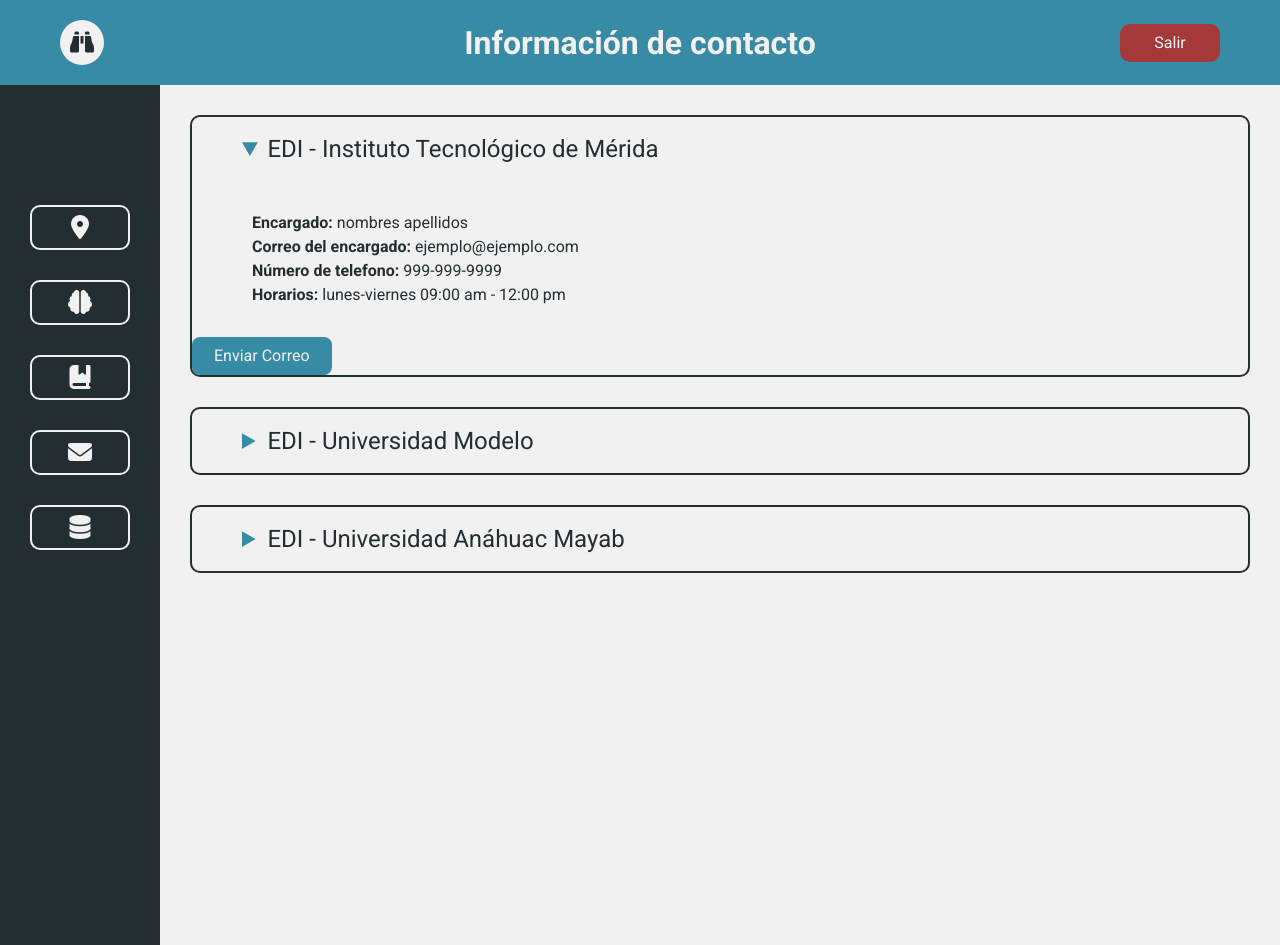
After one commit to DenilsonNM/3DPrinter-Explorer, a PHP site: page /php/main/main-correos.php in a window 1280 px wide, after a click on "EDI - Instituto Tecnológico de Mérida". The commit adds this page. Run offline with PHP 8.4, Linux system fonts and the light colour scheme; some libraries are stand-ins or nearby versions.

Commit message:
navegacion de main, con todos los modulos, ya en php y con menu

```diff
--- a/css/styles-main.css
+++ b/css/main/styles-main.css
@@ -37,6 +37,10 @@ button {
   cursor: pointer;
 }
 
+span {
+  font-weight: bold;
+}
+
 /* ---------------BOTONES--------------- */
 
 .button-1 {
@@ -65,7 +69,7 @@ button {
   color: var(--color-white);
   background-color: var(--color-blue);
   border: 2px var(--color-blue) solid;
-  border-radius: 10px;
+  border-radius: 8px;
   min-width: 100px;
 }
 
--- a/php/comparacion.php
+++ b/php/comparacion.php
@@ -13,18 +13,18 @@
     // }
 
     if (mysqli_num_rows($query) > 0) {
-        header("location: main/main.html");
+        header("location: main/main.php");
     } else {
         include("login.php");
     ?>
         <div class="alert-registro">
             <h1>Usuario o Contraseña Incorrecta</h1>
         </div>
-        <script>
+        <!-- <script>
             setTimeout(function() {
                 window.location.href = 'login.php';
             }, 5000);
-        </script>
+        </script> -->
     <?php
         exit;
     }
--- /dev/null
+++ b/php/main/main-correos.php
@@ -0,0 +1,62 @@
+<!DOCTYPE html>
+<html lang="en">
+
+<head>
+  <meta charset="UTF-8">
+  <meta name="viewport" content="width=device-width, initial-scale=1.0">
+  <title>3DPrinter Explorer 2024</title>
+  <link rel="stylesheet" href="../../css/main/styles-main.css">
+  <script src="https://kit.fontawesome.com/892bb677d3.js" crossorigin="anonymous"></script>
+</head>
+
+<body>
+
+  <header class="head-main">
+    <h1>Información de contacto</h1>
+    <a href="main.php" class="logo"><i class="fa-solid fa-binoculars"></i></a>
+    <a href="../../index.html" class="button-3" onclick="return confirm('¿Estás seguro de que desea salir?')">Salir</a>
+  </header>
+
+  <?php
+  include "menu.php";
+  ?>
+
+  <article class="arti-main">
+
+    <details class="arti-detail">
+      <summary class="arti-sumary">EDI - Instituto Tecnológico de Mérida</summary>
+      <div class="arti-sum-div">
+        <p><span>Encargado:</span> nombres apellidos</p>
+        <p><span>Correo del encargado:</span> ejemplo@ejemplo.com</p>
+        <p><span>Número de telefono:</span> 999-999-9999</p>
+        <p><span>Horarios:</span> lunes-viernes 09:00 am - 12:00 pm</p>
+      </div>
+      <a href="mailto:ejemplo@ejemplo.com" class="button-2">Enviar Correo</a>
+    </details>
+
+    <details class="arti-detail">
+      <summary class="arti-sumary">EDI - Universidad Modelo</summary>
+      <div class="arti-sum-div">
+        <p><span>Encargado:</span> nombres apellidos</p>
+        <p><span>Correo del encargado:</span> ejemplo@ejemplo.com</p>
+        <p><span>Número de telefono:</span> 999-999-9999</p>
+        <p><span>Horarios:</span> lunes-viernes 09:00 am - 12:00 pm</p>
+      </div>
+      <a href="mailto:ejemplo@ejemplo.com" class="button-2">Enviar Correo</a>
+    </details>
+
+    <details class="arti-detail">
+      <summary class="arti-sumary">EDI - Universidad Anáhuac Mayab</summary>
+      <div class="arti-sum-div">
+        <p><span>Encargado:</span> nombres apellidos</p>
+        <p><span>Correo del encargado:</span> ejemplo@ejemplo.com</p>
+        <p><span>Número de telefono:</span> 999-999-9999</p>
+        <p><span>Horarios:</span> lunes-viernes 09:00 am - 12:00 pm</p>
+      </div>
+      <a href="mailto:ejemplo@ejemplo.com" class="button-2">Enviar Correo</a>
+    </details>
+  </article>
+
+</body>
+
+</html>
--- /dev/null
+++ b/php/main/menu.php
@@ -0,0 +1,11 @@
+  <section class="sect-main">
+    <nav class="nav-main">
+      <ul>
+        <li><a href="main-ubicaciones.php" class="button-1"><i class="fa-solid fa-location-dot"></i></a></li>
+        <li><a href="main-sistema-experto.php" class="button-1"><i class="fa-solid fa-brain"></i></a></li>
+        <li><a href="main-guias.php" class="button-1"><i class="fa-solid fa-book-bookmark"></i></a></li>
+        <li><a href="main-correos.php" class="button-1"><i class="fa-solid fa-envelope"></i></a></li>
+        <li><a href="main-capacidad.php" class="button-1"><i class="fa-solid fa-database"></i></a></li>
+      </ul>
+    </nav>
+  </section>
```
Also changed, not shown: php/main/main-capacidad.php (added, +30 -0 lines), php/main/main-guias.php (added, +30 -0 lines), php/main/main-sistema-experto.php (added, +30 -0 lines), php/main/main-ubicaciones.html (deleted, +0 -69 lines), php/main/main-ubicaciones.php (added, +62 -0 lines), php/main/main.php (renamed from php/main/main.html, +11 -6 lines).
